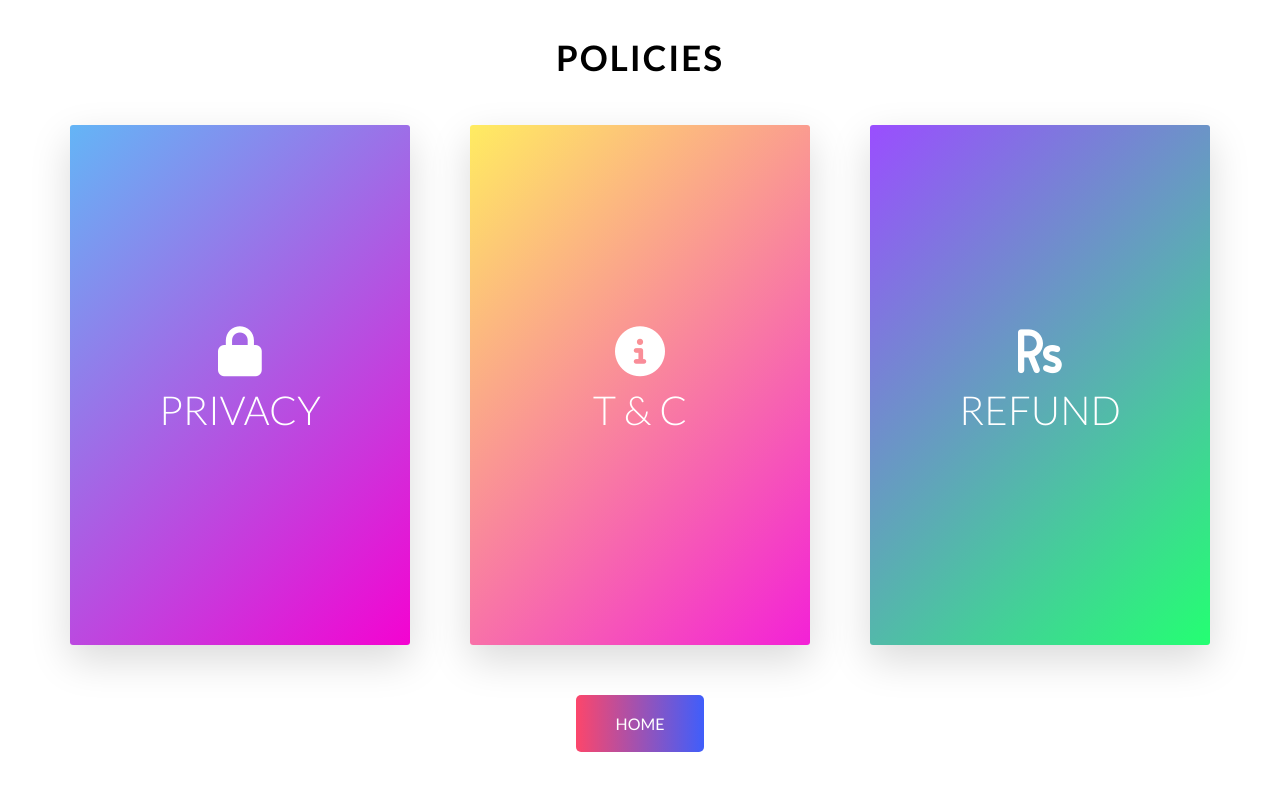
After one commit to AulonSal/code-builders, a Django app: page /policy/ in a window 1280 px wide. The commit adds this page. Run offline with Django 3.2, Linux system fonts and the light colour scheme; parts of the project's set-up code (start-up, migrations or seed data) failed here and were passed over; some libraries are stand-ins or nearby versions.

Commit message:
policy pages added

```diff
--- /dev/null
+++ b/website/home/templates/home/policies.html
@@ -0,0 +1,434 @@
+{% load static %}
+
+<!DOCTYPE html>
+<html lang="en">
+  <head>
+    <meta charset="UTF-8" />
+    <meta name="viewport" content="width=device-width, initial-scale=1.0" />
+    <meta http-equiv="X-UA-Compatible" content="ie=edge" />
+    <script src="https://kit.fontawesome.com/bdd89edb33.js"></script>
+    <link
+      href="https://fonts.googleapis.com/css?family=Lato:100,300,400,700,900"
+      rel="stylesheet"
+    />
+    <style>
+        .u-center-text {
+        text-align: center !important;
+        }
+
+        .u-margin-bottom-small {
+        margin-bottom: 1.5rem !important;
+        }
+
+        .u-margin-bottom-medium {
+        margin-bottom: 4rem !important;
+        }
+
+        .u-margin-top-big {
+        margin-top: 5rem !important;
+        }
+
+        body {
+        font-family: "Lato", sans-serif;
+        font-weight: 400;
+        line-height: 1.7;
+        color: #fff;
+        background: white;
+        }
+
+        .heading-primary {
+        color: #fff;
+        text-transform: uppercase;
+        -webkit-backface-visibility: hidden;
+                backface-visibility: hidden;
+        margin-bottom: 6rem;
+        }
+
+        .heading-primary--main {
+        display: block;
+        font-size: 6rem;
+        font-weight: 400;
+        letter-spacing: 3.5rem;
+        -webkit-animation-name: moveInLeft;
+                animation-name: moveInLeft;
+        -webkit-animation-duration: 1s;
+                animation-duration: 1s;
+        -webkit-animation-timing-function: ease-out;
+                animation-timing-function: ease-out;
+        /*
+                animation-delay: 3s;
+                animation-iteration-count: 3;
+                */
+        }
+
+        .heading-primary--sub {
+        display: block;
+        font-size: 2rem;
+        font-weight: 700;
+        letter-spacing: 1.75rem;
+        -webkit-animation: moveInRight 1s ease-out;
+                animation: moveInRight 1s ease-out;
+        }
+
+        .heading-secondary {
+        font-size: 3.5rem;
+        text-transform: uppercase;
+        font-weight: 700;
+        color: transparent;
+        letter-spacing: 0.2rem;
+        line-height: 1;
+        -webkit-transition: all 0.2s;
+        transition: all 0.2s;
+        color: #eee;
+        }
+
+        .btn, .btn:link, .btn:visited {
+        text-transform: uppercase;
+        text-decoration: none;
+        padding: 1.5rem 4rem;
+        display: inline-block;
+        border-radius: 0.5rem;
+        -webkit-transition: all 0.2s;
+        transition: all 0.2s;
+        position: relative;
+        font-size: 1.6rem;
+        border: none;
+        cursor: pointer;
+        }
+
+        .btn:hover {
+        -webkit-transform: translateY(-3px);
+                transform: translateY(-3px);
+        -webkit-box-shadow: 0 1rem 2rem rgba(0, 0, 0, 0.2);
+                box-shadow: 0 1rem 2rem rgba(0, 0, 0, 0.2);
+        }
+
+        .btn:hover::after {
+        -webkit-transform: scaleX(1.4) scaleY(1.6);
+                transform: scaleX(1.4) scaleY(1.6);
+        opacity: 0;
+        }
+
+        .btn:active, .btn:focus {
+        outline: none;
+        -webkit-transform: translateY(-1px);
+                transform: translateY(-1px);
+        -webkit-box-shadow: 0 0.5rem 1rem rgba(0, 0, 0, 0.2);
+                box-shadow: 0 0.5rem 1rem rgba(0, 0, 0, 0.2);
+        }
+
+        .btn--white {
+        background-color: #fff;
+        color: #777;
+        }
+
+        .btn--white::after {
+        background-color: #fff;
+        }
+
+        .btn--green {
+        background: -webkit-gradient(linear, left top, right top, from(#fc466b), to(#3f5efb));
+        background: linear-gradient(to right, #fc466b, #3f5efb);
+        color: #fff;
+        }
+
+        .btn--green::after {
+        background-color: #55c57a;
+        }
+
+        *,
+        *::after,
+        *::before {
+        margin: 0;
+        padding: 0;
+        -webkit-box-sizing: inherit;
+                box-sizing: inherit;
+        }
+
+        html {
+        font-size: 62.5%;
+        }
+
+        body {
+        -webkit-box-sizing: border-box;
+                box-sizing: border-box;
+        }
+
+        .section-plans {
+        background-color: #fff;
+        padding: 4rem 0 4rem 0;
+        }
+
+        .card {
+        -webkit-perspective: 150rem;
+                perspective: 150rem;
+        -moz-perspective: 150rem;
+        position: relative;
+        height: 52rem;
+        }
+
+        .card__side {
+        height: 52rem;
+        -webkit-transition: all 0.8s ease;
+        transition: all 0.8s ease;
+        position: absolute;
+        top: 0;
+        left: 0;
+        width: 100%;
+        -webkit-backface-visibility: hidden;
+                backface-visibility: hidden;
+        border-radius: 3px;
+        overflow: hidden;
+        -webkit-box-shadow: 0 1.5rem 4rem rgba(0, 0, 0, 0.15);
+                box-shadow: 0 1.5rem 4rem rgba(0, 0, 0, 0.15);
+        }
+
+        .card__side--front {
+        background-color: #fff;
+        }
+
+        .card__side--front-1 {
+        background: linear-gradient(-45deg, #f403d1, #64b5f6);
+        }
+
+        .card__side--front-2 {
+        background: linear-gradient(-45deg, #f321d7, #ffec61);
+        }
+
+        .card__side--front-3 {
+        background: linear-gradient(-45deg, #24ff72, #9a4eff);
+        }
+
+        .card__side--back {
+        -webkit-transform: rotateY(180deg);
+                transform: rotateY(180deg);
+        }
+
+        .card__side--back-1 {
+        background: linear-gradient(-45deg, #64b5f6, #f403d1);
+        }
+
+        .card__side--back-2 {
+        background: linear-gradient(-45deg, #ffec61, #f321d7);
+        }
+
+        .card__side--back-3 {
+        background: linear-gradient(-45deg, #9a4eff, #24ff72);
+        }
+
+        .card:hover .card__side--front-1,
+        .card:hover .card__side--front-2,
+        .card:hover .card__side--front-3 {
+        -webkit-transform: rotateY(-180deg);
+                transform: rotateY(-180deg);
+        }
+
+        .card:hover .card__side--back {
+        -webkit-transform: rotateY(0);
+                transform: rotateY(0);
+        }
+
+        .card__title {
+        height: 50rem;
+        padding: 4rem 2rem 2rem;
+        display: -webkit-box;
+        display: -ms-flexbox;
+        display: flex;
+        -webkit-box-orient: vertical;
+        -webkit-box-direction: normal;
+            -ms-flex-direction: column;
+                flex-direction: column;
+        -webkit-box-pack: center;
+            -ms-flex-pack: center;
+                justify-content: center;
+        -webkit-box-align: center;
+            -ms-flex-align: center;
+                align-items: center;
+        }
+
+        .card__title--1 .fas {
+        font-size: 5rem;
+        }
+
+        .card__title--2 .fas {
+        font-size: 5rem;
+        }
+
+        .card__title--3 .fas {
+        font-size: 5rem;
+        }
+
+        .card__heading {
+        font-size: 4rem;
+        font-weight: 300;
+        text-transform: uppercase;
+        text-align: center;
+        color: #fff;
+        width: 75%;
+        }
+
+        .card__heading-span {
+        padding: 1rem 1.5rem;
+        -webkit-box-decoration-break: clone;
+        box-decoration-break: clone;
+        }
+
+        .card__details {
+        padding: 0 2rem 2rem;
+        }
+
+        .card__details ul {
+        list-style: none;
+        width: 80%;
+        margin: 0 auto;
+        }
+
+        .card__details ul li {
+        text-align: center;
+        font-size: 1.5rem;
+        padding: 1rem;
+        }
+
+        .card__details ul li:not(:last-child) {
+        border-bottom: 1px solid #eee;
+        }
+
+        .card__cta {
+        position: absolute;
+        top: 50%;
+        left: 50%;
+        -webkit-transform: translate(-50%, -50%);
+                transform: translate(-50%, -50%);
+        width: 90%;
+        text-align: center;
+        }
+
+        .card__price-box {
+        text-align: center;
+        color: #fff;
+        margin-bottom: 8rem;
+        }
+
+        .card__price-only {
+        font-size: 1.4rem;
+        text-transform: uppercase;
+        }
+
+        .card__price-value {
+        font-size: 6rem;
+        font-weight: 100;
+        }
+
+        .row {
+        max-width: 114rem;
+        margin: 0 auto;
+        }
+
+        .row:not(:last-child) {
+        margin-bottom: 5rem;
+        margin-top: 5rem;
+        }
+
+        .row::after {
+        content: "";
+        display: table;
+        clear: both;
+        }
+
+        .row [class^="col-"] {
+        float: left;
+        }
+
+        .row [class^="col-"]:not(:last-child) {
+        margin-right: 6rem;
+        }
+
+        .row .col-1-of-3 {
+        width: calc((100% - 2 * 6rem) / 3);
+        }
+
+    </style>
+    <title>Policy</title>
+  </head>
+  <body>
+    <section class="section-plans" id="section-plans">
+      <div class="u-center-text u-margin-bottom-big">
+        <h2 class="heading-secondary" style = "color: black">
+          Policies
+        </h2>
+      </div>
+
+
+      <div class="row">
+        <div class="col-1-of-3">
+          <div class="card">
+            <div class="card__side card__side--front-1">
+              <div class="card__title card__title--1">
+                <i class="fas fa-lock"></i>
+                <h4 class="card__heading">Privacy</h4>
+              </div>
+            </div>
+            <div class="card__side card__side--back card__side--back-1">
+              <div class="card__cta">
+                <div class="card__details">
+                <ul>
+                  <li>We use Razorpay for processing payments.</li>
+                  <li>We/Razorpay do not store your card data on their servers.</li>
+                  <li>The data is encrypted through the Payment Card Industry Data Security Standard (PCI-DSS) when processing payment. Your data is not stored post transaction.</li>
+                </ul>
+              </div>
+                <a href="{% url 'privacy' %}" class="btn btn--white">Read More <i class = "fas fa-angle-double-right"></i></a>
+              </div>
+            </div>
+          </div>
+        </div>
+
+        <div class="col-1-of-3">
+          <div class="card">
+            <div class="card__side card__side--front-2">
+              <div class="card__title card__title--2">
+                <i class="fas fa-info-circle"></i>
+                <h4 class="card__heading">T & C</h4>
+              </div>
+            </div>
+            <div class="card__side card__side--back card__side--back-2">
+              <div class="card__cta">
+                <div class="card__details">
+                <ul>
+                  <li>This website is operated by Creative Computing Society. Throughout the site, the terms “we”, “us” and “our” refer to The Code Builder. The Code Builder offers this website, including all information, tools and services available from this site to you, the user, conditioned upon your acceptance of all terms, conditions, policies and notices stated here.</li>
+                </ul>
+              </div>
+                <a href="{% url 'termsAndConditions' %}" class="btn btn--white">Read More <i class = "fas fa-angle-double-right"></i></a>
+              </div>
+            </div>
+          </div>
+        </div>
+
+        <div class="col-1-of-3">
+          <div class="card">
+            <div class="card__side card__side--front-3">
+              <div class="card__title card__title--3">
+                <i class="fas fa-rupee-sign"></i>
+                <h4 class="card__heading">Refund</h4>
+              </div>
+            </div>
+            <div class="card__side card__side--back card__side--back-3">
+              <div class="card__cta">
+                <div class="card__details">
+                <ul>
+                  <li>We offer a zero refund policy. Lorem ipsum no refund policy.</li>
+                </ul>
+              </div>
+                <a href="{% url 'refund' %}" class="btn btn--white">Read More <i class = "fas fa-angle-double-right"></i></a>
+              </div>
+            </div>
+          </div>
+        </div>
+      </div>
+
+      <div class="u-center-text u-margin-top-huge">
+        <a href="{% url 'home' %}" class="btn btn--green">Home</a>
+      </div>
+    </section>
+  </body>
+</html>
--- a/website/home/templates/home/privacyPolicy.html
+++ b/website/home/templates/home/privacyPolicy.html
@@ -1,3 +1,5 @@
+{% load static %}
+
 <!DOCTYPE html>
 <html>
 <head>
--- a/website/home/templates/home/refundPolicy.html
+++ b/website/home/templates/home/refundPolicy.html
@@ -1,3 +1,5 @@
+{% load static %}
+
 <!DOCTYPE html>
 <html>
 <head>
--- a/website/home/templates/home/termsAndConditions.html
+++ b/website/home/templates/home/termsAndConditions.html
@@ -1,3 +1,5 @@
+{% load static %}
+
 <!DOCTYPE html>
 <html>
 <head>
--- a/website/home/urls.py
+++ b/website/home/urls.py
@@ -4,6 +4,10 @@ from . import views
 
 urlpatterns = [
     path('', views.home, name='home'),
+    path('policy/', views.policy, name='policy'),
+    path('privacy-policy/', views.privacy_policy, name='privacy'),
+    path('terms-and-conditions/', views.terms_conditions, name='termsAndConditions'),
+    path('refund-policy/', views.refund_policy, name='refund'),
     path('contact-us/', views.contact_us, name='contact-us'),
     path('iframe-contact/', views.contact_frame, name='contact-frame'),
     path('dashboard/', views.dashboard, name='dashboard'),
--- a/website/home/views.py
+++ b/website/home/views.py
@@ -15,6 +15,17 @@ def home(request):
 def contact_us(request):
     return render(request, 'home/contact-us.html')
 
+def policy(request):
+    return render(request, 'home/policies.html')
+
+def refund_policy(request):
+    return render(request, 'home/refundPolicy.html')
+
+def terms_conditions(request):
+    return render(request, 'home/termsAndConditions.html')
+
+def privacy_policy(request):
+    return render(request, 'home/privacyPolicy.html')
 
 @xframe_options_sameorigin
 def contact_frame(request):
```
Also changed, not shown: website/home/templates/home/base.html (+4 -9 lines), website/home/templates/home/home.html (+8 -0 lines).
